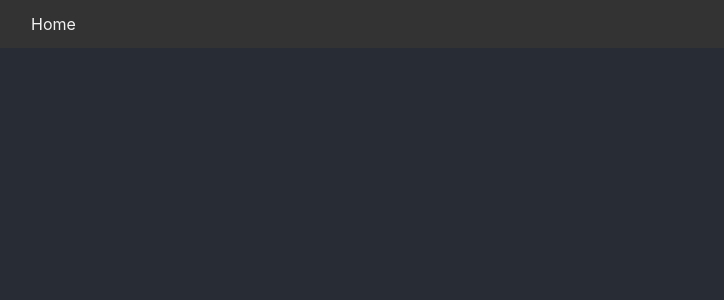
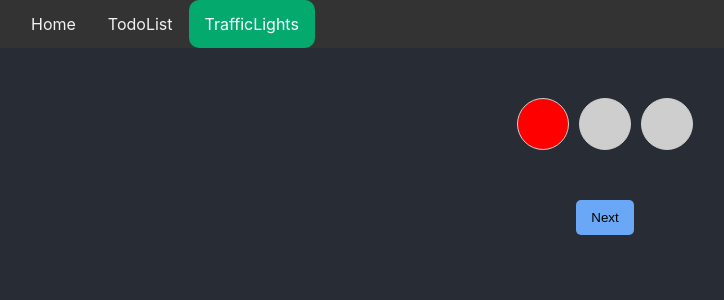
Before and after one commit to nguyenlemanhhung/NguyenLeManhHung-CIJS81-N1, a React (Create React App) app: page /TrafficLights in a window 1280 px wide. Before the commit this address had no page. Shown: the top 300 px of the page, without its empty margins (35-759 px from the left). Built offline with nearby package versions, Linux system fonts and the light colour scheme.

Commit message:
create traffic-lights

```diff
--- a/src/App.css
+++ b/src/App.css
@@ -9,11 +9,11 @@
   outline: none;
   border-radius: 5px;
   color: #fff;
-  border: 1px solid #cecece;
+  /* border: 1px solid #cecece; */
 }
 .App input:focus {
   box-shadow: none;
-  border: 1px solid rgb(106, 167, 246);
+  /* border: 1px solid rgb(106, 167, 246); */
 }
 .App button {
   padding: 10px 15px;
--- a/src/App.js
+++ b/src/App.js
@@ -2,6 +2,8 @@ import "./App.css";
 import { Routes, Route } from "react-router-dom";
 import Nav from "./views/Header/Nav/Nav";
 import HomePage from "./views/HomePage/HomePage";
+import TodoList from "./views/TodoList/TodoList";
+import TrafficLights from "./views/TrafficLights/TrafficLights";
 
 function App() {
   return (
@@ -13,6 +15,8 @@ function App() {
         <div className="App-container">
           <Routes>
             <Route path="/" element={<HomePage />} />
+            <Route path="/TodoList" element={<TodoList />} />
+            <Route path="/TrafficLights" element={<TrafficLights />} />
           </Routes>
         </div>
       </main>
--- a/src/views/Header/Nav/Nav.js
+++ b/src/views/Header/Nav/Nav.js
@@ -13,6 +13,18 @@ class Nav extends React.Component {
         >
           Home
         </NavLink>
+        <NavLink
+          to="/TodoList"
+          className={({ isActive }) => (isActive ? "active" : "")}
+        >
+          TodoList
+        </NavLink>
+        <NavLink
+          to="/TrafficLights"
+          className={({ isActive }) => (isActive ? "active" : "")}
+        >
+          TrafficLights
+        </NavLink>
       </div>
     );
   }
--- /dev/null
+++ b/src/views/TodoList/TodoList.css
@@ -0,0 +1,44 @@
+.todo-container {
+  max-width: 960px;
+  margin: 0 auto;
+}
+.todo-container .todo-form {
+  display: flex;
+  align-items: center;
+  margin-bottom: 50px;
+}
+.todo-container .todo-form input {
+  margin-right: 10px;
+  width: 100%;
+}
+.todo-container .todo-content .todo-item {
+  padding: 10px;
+  border: 1px solid #6d6d6d;
+}
+.todo-container .todo-content .todo-item:not(:last-child) {
+  margin-bottom: 10px;
+}
+.todo-container .todo-content .todo-item-content {
+  display: flex;
+  justify-content: left;
+}
+.todo-container
+  .todo-content
+  .todo-item-content
+  input.form-check-input:checked
+  + label {
+  color: aqua;
+  text-decoration: line-through;
+}
+.todo-container .todo-content .btn-actions {
+  display: flex;
+  justify-content: end;
+}
+.todo-container .todo-content .btn-actions .btn-edit {
+  margin-right: 10px;
+}
+.todo-footer .todo-footer-left {
+  margin-top: 50px;
+  display: flex;
+  justify-content: start;
+}
--- /dev/null
+++ b/src/views/TodoList/TodoList.js
@@ -0,0 +1,63 @@
+import { useState } from "react";
+import "./TodoList.css";
+
+function TodoList() {
+  const [todo, setTodo] = useState("");
+  const [todoList, setTodoList] = useState([]);
+  // const [todoList, setTodoList] = useState(storageTodoList ?? []);
+
+  console.log(todo);
+  console.log(todoList);
+  const handleSubmit = (todo) => {
+    if (!todo) {
+      console.log("Data not found");
+      return;
+    }
+    setTodoList(() => [...todoList, todo]);
+    // setTodoList(() => {
+    //   const newTodoList = [...todoList, todo];
+    //   const jsonTodoList = JSON.stringify(newTodoList);
+    //   localStorage.setItem("storageTodos", JSON.stringify(jsonTodoList));
+    // });
+    setTodo("");
+  };
+  const handleDeleteItem = (todo) => {
+    setTodoList(() => todoList.filter((item) => item !== todo));
+  };
+  return (
+    <div className="todo-container">
+      <div className="todo-form">
+        <input
+          value={todo}
+          onChange={(e) => setTodo(e.target.value)}
+          placeholder="Enter to do..."
+        />
+        <button onClick={() => handleSubmit(todo)}>add</button>
+      </div>
+      <div className="todo-content">
+        {todoList &&
+          todoList.map((todo, index) => (
+            <div className="todo-item" key={index}>
+              <div className="todo-item-content">
+                <input className="form-check-input" type="checkbox" />
+                <label className="form-check-label">{todo}</label>
+              </div>
+              <div className="btn-actions">
+                <button className="btn-edit">Edit</button>
+                <button
+                  className="btn-delete"
+                  onClick={() => handleDeleteItem(todo)}
+                >
+                  Delete
+                </button>
+              </div>
+            </div>
+          ))}
+      </div>
+      <div className="todo-footer">
+        <div className="todo-footer-left">{todoList.length} tasks</div>
+      </div>
+    </div>
+  );
+}
+export default TodoList;
--- /dev/null
+++ b/src/views/TrafficLights/TrafficLights.css
@@ -0,0 +1,15 @@
+.traffic-lights {
+  display: flex;
+  justify-content: center;
+  align-items: center;
+  margin-bottom: 50px;
+}
+.light {
+  width: 50px;
+  height: 50px;
+  border-radius: 50%;
+  border: 1px solid #cecece;
+}
+.light:not(:last-child) {
+  margin-right: 10px;
+}
--- /dev/null
+++ b/src/views/TrafficLights/TrafficLights.js
@@ -0,0 +1,62 @@
+import { useState } from "react";
+import "./TrafficLights.css";
+
+function TrafficLights() {
+  const [lightColor, setLightColor] = useState([
+    {
+      id: 1,
+      color: "red",
+      status: "on",
+    },
+    {
+      id: 2,
+      color: "green",
+      status: "",
+    },
+    {
+      id: 3,
+      color: "yellow",
+      status: "",
+    },
+  ]);
+  const [count, setCount] = useState(1);
+  const changeColor = () => {
+    let next = count;
+    if (next > 2) {
+      next = 1;
+    } else {
+      next += 1;
+    }
+    setCount(next);
+    // console.log("next: " + next, count);
+    setLightColor(
+      lightColor.map((item) => {
+        if (item.id === next) {
+          item.status = "on";
+        } else {
+          item.status = "off";
+        }
+        return item;
+      })
+    );
+  };
+
+  return (
+    <div className="container">
+      <div className="traffic-lights">
+        {lightColor.map((item, index) => (
+          <div
+            key={index}
+            className="light"
+            style={{
+              backgroundColor:
+                item.status === "on" ? `${item.color}` : "#cecece",
+            }}
+          ></div>
+        ))}
+      </div>
+      <button onClick={changeColor}>Next</button>
+    </div>
+  );
+}
+export default TrafficLights;
```
